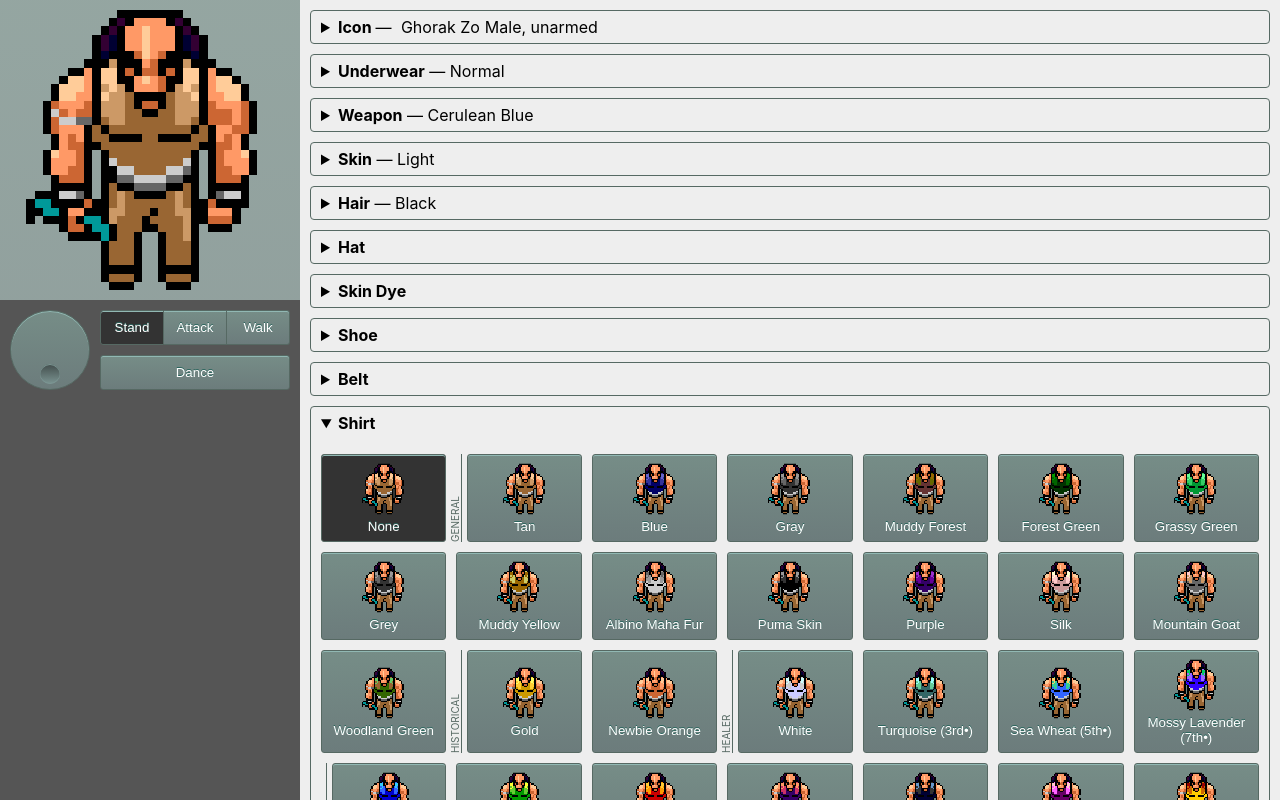
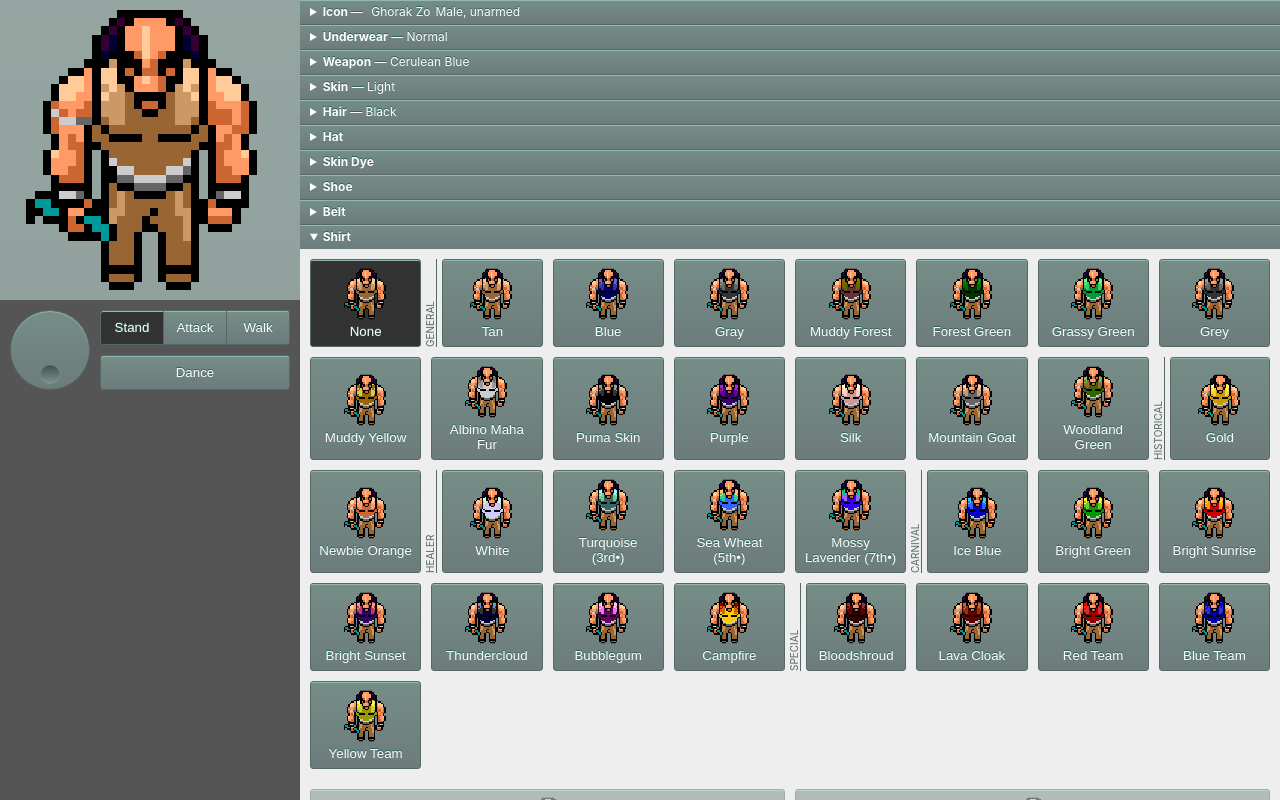
Before and after one commit to skirwan/stylunk, a React (Create React App) app: page / in a window 1280 px wide. Shown: the top 800 px of the page. Built offline with nearby package versions, Linux system fonts and the light colour scheme.

Commit message:
Collapsing sections are tighter

```diff
--- a/src/App.css
+++ b/src/App.css
@@ -1,9 +1,5 @@
 body {
   background: #eeeeee;
-}
-
-.App {
-  padding: 10px;
 }
 
 .icon {
@@ -49,18 +45,16 @@ body {
   margin:10px;
 }
 .previewPanel + * {
-  margin-top:310px;
+  margin-top:300px;
 }
 
 .optionsList {
   list-style: none;
-  margin:0;
   padding:0;
   display: grid;
   grid-template-columns: repeat(auto-fill, 1px minmax(100px, 1fr));
   gap: 10px;
   margin:10px;
-  margin-top:15px;
 }
 
 .optionsList > li {
@@ -169,6 +163,11 @@ summary {
   cursor:pointer;
   padding:0 10px;
   font-weight: bold;
+  font-size:12px;
+  color:#fff;
+  box-shadow:inset 0px 1px #91b8b3;
+  text-shadow: 0px -1px 0px #2b665e;
+  background:linear-gradient(#768d87, #6c7c7c);
 }
 
 summary .currentSelection {
@@ -180,9 +179,7 @@ summary .currentSelection span {
 }
 
 details {
-  border: 1px solid #566963;
-  margin-bottom: 10px;
-  border-radius: 4px;
+  border-bottom: 1px solid #566963;
 }
 
 .berryGrid {
@@ -218,7 +215,7 @@ details {
 
 @media screen and (orientation: landscape) {
   .App {
-    padding-left: 310px;
+    padding-left: 300px;
   }
   .previewPanel {
     right:unset;
```
